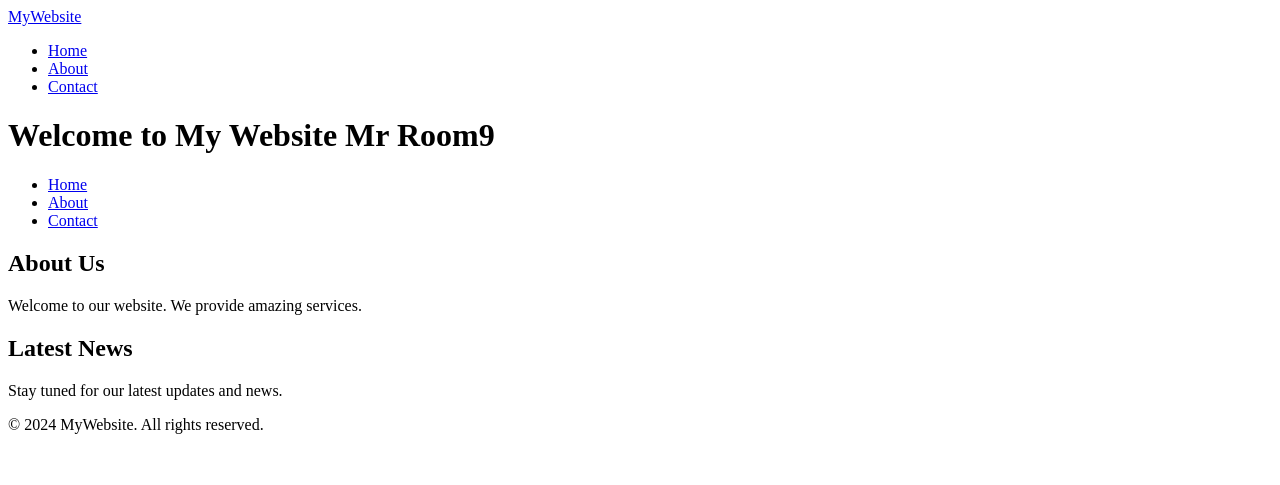
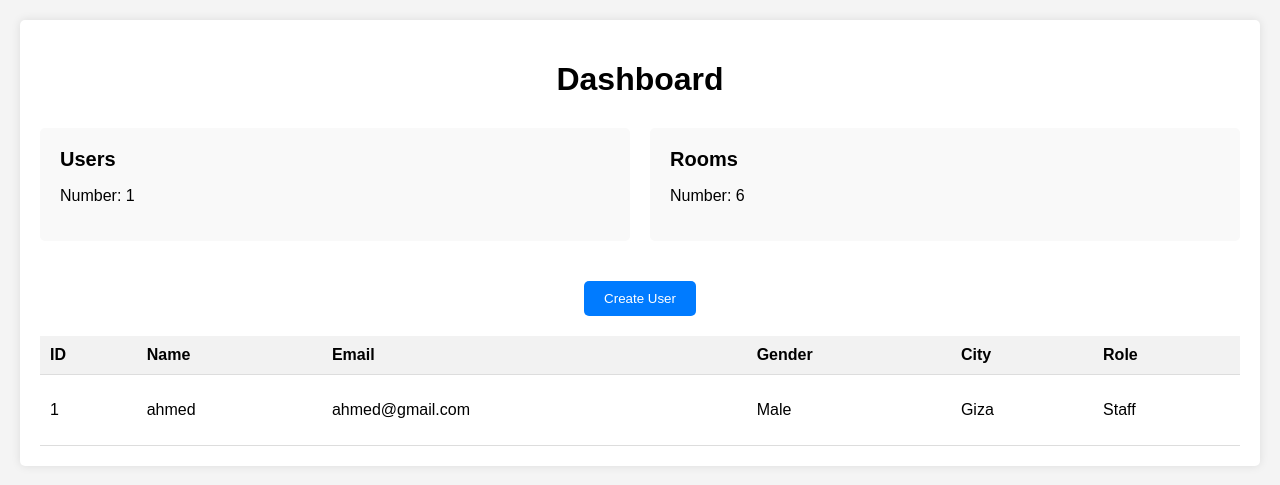
Before and after one commit to AhmedMostafa7474/Python_Template, a Django app: page / in a window 1280 px wide. Shown: the top 485 px of the page. Run offline with Django 5.2, Linux system fonts and the light colour scheme; data comes from the database, SQL or seed files in the repository.

Commit message:
Add Temblate Dashboard

```diff
--- a/base/urls.py
+++ b/base/urls.py
@@ -6,5 +6,6 @@ urlpatterns = [
     path('login/',views.LoginView.as_view(), name="login"),
     path('room/',views.RoomView.as_view(),name="room"),
     path('users/',views.UserView.as_view(),name="users"),
+    path('createuser/',views.UserViewV2.as_view(),name="createuser"),
     path('room/<str:pk>/',views.room,name="room")
 ]
--- a/base/views.py
+++ b/base/views.py
@@ -4,7 +4,7 @@ from django.shortcuts import render
 from django.http import HttpResponse
 
 from base.serializer import RoomSerializer, UserSerializer
-from .models import Room
+from .models import Room,UserProfile
 from django.views import View
 from django.contrib.auth.models import User
 from django.contrib.auth import authenticate,login,logout
@@ -20,18 +20,27 @@ from datetime import datetime
 class UserView(APIView):
     permission_classes = [IsAuthenticated]
     def get(self, request):
-        # Get the queryset for rooms hosted by 'ahmed'
         queryset = User.objects.all()
         serializer = UserSerializer(queryset, many=True)
         return JsonResponse({'users': serializer.data})
 
+@method_decorator(csrf_exempt, name='dispatch')
+class UserViewV2(APIView):
+    def post(self, request):
+        username = request.data.get('username')
+        email = request.data.get('email')
+        password = request.data.get('password')
+        gender = request.data.get('gender')
+        city = request.data.get('city')
+        user = User.objects.create_user(username=username, email=email, password=password)
+        profile = UserProfile.objects.create(user=user, gender=gender, city=city)
+        return JsonResponse({"message": "User created successfully"})
 
 
 @method_decorator(csrf_exempt, name='dispatch')
 class RoomView(APIView):
     permission_classes = [IsAuthenticated]
     def get(self, request):
-        # Get the queryset for rooms hosted by 'ahmed'
         queryset = Room.objects.all()
         serializer = RoomSerializer(queryset, many=True)
         return JsonResponse({'rooms': serializer.data})
@@ -43,30 +52,30 @@ class RoomView(APIView):
         return JsonResponse({'room': serializer.data})
 
 @method_decorator(csrf_exempt, name='dispatch')
-class LoginView(View):
+class LoginView(APIView):
     def post(self, request):
-        username = request.GET.get('username', '')
-        password = request.GET.get('password', '')
+        username = request.data.get('username', '')
+        password = request.data.get('password', '')
         print(username)
         try:
             user = User.objects.get(username=username)
         except:
             print("User Not Exist")
         userr = authenticate(request,username=username, password=password)
+
         if userr is not None:
             # login(request,user)
+            serializer = UserSerializer(user)
             token = AccessToken.for_user(user)
             expiration_time = datetime.fromtimestamp(token['exp'])
-            return JsonResponse({'token': str(token), 'expiration_time': expiration_time})
+            return JsonResponse({'token': str(token), 'expiration_time': expiration_time,'user':serializer.data})
         else:
             return JsonResponse({'error': 'Invalid credentials'}, status=400)
 
 def home(request):
-    queryset = Room.objects.filter(host__username='ahmed')
-
-    for room in queryset:
-        roomname = room.name
-    return render(request,'home.html',{'username' :roomname})
+    rooms = Room.objects.all()
+    users = User.objects.all()
+    return render(request,'home.html',{'rooms_count' :rooms.count(),'users_count':users.count(),"users":users})
 
 def room(request,pk):
     return HttpResponse('Room Page')
--- a/templates/home.html
+++ b/templates/home.html
@@ -1,40 +1,219 @@
-{%extends 'main.html'%}
-{% block content %}
 <!DOCTYPE html>
 <html lang="en">
 <head>
-    <meta charset="UTF-8">
-    <meta name="viewport" content="width=device-width, initial-scale=1.0">
-    <title>Home Page</title>
-    <!-- Add any CSS stylesheets or meta tags here -->
+  <meta charset="UTF-8">
+  <meta name="viewport" content="width=device-width, initial-scale=1.0">
+  <title>Dashboard</title>
+  <style>
+    /* Basic styling */
+    body {
+      font-family: Arial, sans-serif;
+      margin: 0;
+      padding: 0;
+      background-color: #f4f4f4;
+    }
+    .container {
+      max-width: 1200px;
+      margin: 20px auto;
+      padding: 20px;
+      background-color: #fff;
+      border-radius: 5px;
+      box-shadow: 0 0 10px rgba(0, 0, 0, 0.1);
+    }
+    .header {
+      text-align: center;
+      margin-bottom: 30px;
+    }
+    .card {
+      background: #f9f9f9;
+      padding: 20px;
+      border-radius: 5px;
+      margin-bottom: 20px;
+      flex: 1;
+    }
+    .card-header {
+      font-size: 20px;
+      font-weight: bold;
+      margin-bottom: 10px;
+    }
+    .card-body {
+      font-size: 16px;
+    }
+    .grid {
+      display: flex;
+      flex-wrap: wrap;
+      gap: 20px;
+    }
+    .card-small {
+      padding: 10px;
+      background: #fff;
+      border-radius: 5px;
+      box-shadow: 0 0 5px rgba(0, 0, 0, 0.1);
+    }
+    .card-small h3 {
+      margin-top: 0;
+    }
+    .create-user-btn {
+      display: block;
+      margin: 20px auto;
+      padding: 10px 20px;
+      background-color: #007bff;
+      color: #fff;
+      border: none;
+      border-radius: 5px;
+      cursor: pointer;
+    }
+    .create-user-btn:hover {
+      background-color: #0056b3;
+    }
+    table {
+      width: 100%;
+      border-collapse: collapse;
+    }
+    th, td {
+      padding: 10px;
+      text-align: left;
+      border-bottom: 1px solid #ddd;
+    }
+    th {
+      background-color: #f2f2f2;
+      font-weight: bold;
+    }
+
+    /* Popup Form Styling */
+    .popup-form {
+      display: none;
+      position: fixed;
+      top: 50%;
+      left: 50%;
+      transform: translate(-50%, -50%);
+      background-color: #fff;
+      padding: 20px;
+      border-radius: 5px;
+      box-shadow: 0 0 10px rgba(0, 0, 0, 0.1);
+    }
+  </style>
 </head>
 <body>
-    <header>
-        <h1>Welcome to My Website Mr {{username}}</h1>
-        <nav>
-            <ul>
-                <li><a href="/">Home</a></li>
-                <li><a href="/about">About</a></li>
-                <li><a href="/contact">Contact</a></li>
-            </ul>
-        </nav>
-    </header>
+  <div class="container">
+    <div class="header">
+      <h1>Dashboard</h1>
+    </div>
+    <div class="grid">
+      <div class="card">
+        <div class="card-header">Users</div>
+        <div class="card-body">
+          <p>Number: {{users_count}}</p>
+        </div>
+      </div>
+      <div class="card">
+        <div class="card-header">Rooms</div>
+        <div class="card-body">
+          <p>Number: {{rooms_count}}</p>
+        </div>
+      </div>
+    </div>
+    <button class="create-user-btn">Create User</button>
 
-    <main>
-        <section>
-            <h2>About Us</h2>
-            <p>Welcome to our website. We provide amazing services.</p>
-        </section>
+    <div class="table-container">
+      <table>
+        <thead>
+          <tr>
+            <th>ID</th>
+            <th>Name</th>
+            <th>Email</th>
+            <th>Gender</th>
+            <th>City</th>
+            <th>Role</th>
+          </tr>
+        </thead>
+        <tbody>
+          {% for user in users %}
+          <tr>
+            <td>{{user.id}}</td>
+            <td>{{user.username}}</td>
+            <td>{{user.email}}</td>
+            <td>{{user.profile.gender}}</td>
+            <td>{{user.profile.city}}</td>
+            <td>
+              {% if user.is_staff %}
+               <p>Staff</p>
+              {% else %}
+              <p>User</p>
+              {% endif %}
+            </td>
+          </tr>
+          {% endfor %}
+          <!-- Add more rows as needed -->
+        </tbody>
+      </table>
+    </div>
+  </div>
 
-        <section>
-            <h2>Latest News</h2>
-            <p>Stay tuned for our latest updates and news.</p>
-        </section>
-    </main>
+  <!-- Popup Form HTML -->
+  <div class="popup-form" id="user-form">
+    <h2>Create User</h2>
+    <form id="create-user-form" method="POST" action="/createuser/">
+      <!-- Add form fields for user details -->
+      <label for="username">Username:</label>
+      <input type="text" id="username" name="username" required><br><br>
+      <label for="email">Email:</label>
+      <input type="email" id="email" name="email" required><br><br>
+      <label for="password">Password:</label>
+      <input type="password" id="password" name="password" required><br><br>
+      <label for="gender">Gender:</label>
+      <input type="text" id="gender" name="gender" required><br><br>
+      <label for="city">City:</label>
+      <input type="text" id="city" name="city" required><br><br>
+      <!-- Add more fields as needed -->
+      <button type="submit">Submit</button>
+    </form>
+    <button onclick="closePopup()">Close</button>
+  </div>
 
-    <footer>
-        <p>&copy; 2024 MyWebsite. All rights reserved.</p>
-    </footer>
+  <script>
+    // Function to open popup form
+    function openPopup() {
+      document.getElementById("user-form").style.display = "block";
+    }
+
+    // Function to close popup form
+    function closePopup() {
+      document.getElementById("user-form").style.display = "none";
+    }
+
+    // Event listener for "Create User" button
+    document.querySelector('.create-user-btn').addEventListener('click', function() {
+      openPopup();
+    });
+    document.getElementById('create-user-form').addEventListener('submit', function(event) {
+        event.preventDefault(); // Prevent default form submission behavior
+
+        // Fetch the form data
+        const formData = new FormData(this);
+
+        // Send a POST request to the server
+        fetch('/createuser/', {
+          method: 'POST',
+          body: formData,
+        })
+        .then(response => {
+          if (response.ok) {
+            // Handle successful response, e.g., show a success message
+            alert('User created successfully');
+            closePopup(); // Close the popup form
+            window.location.reload();
+            // Optionally, you can reload the page or perform other actions
+          } else {
+            // Handle errors, e.g., show an error message
+            alert('An error occurred while creating the user');
+          }
+        })
+        .catch(error => {
+          console.error('Error:', error);
+          alert('An error occurred while creating the user');
+        });
+      });
+  </script>
 </body>
 </html>
-{% endblock %}
```
